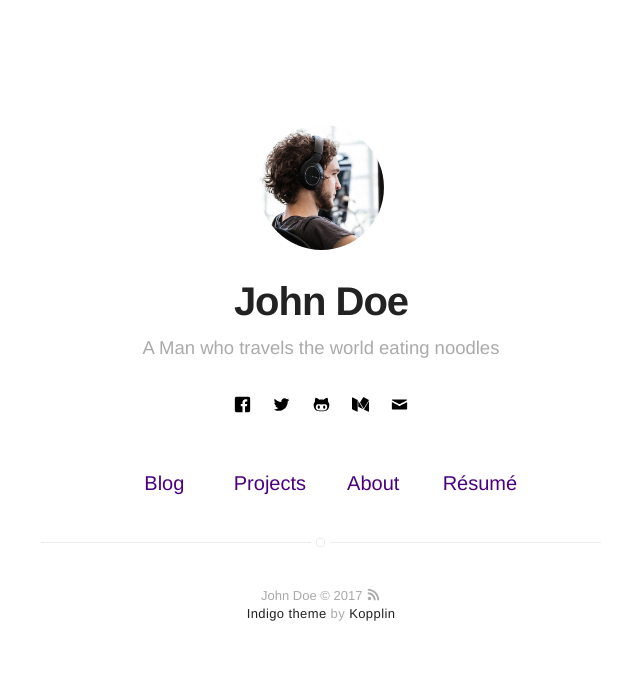
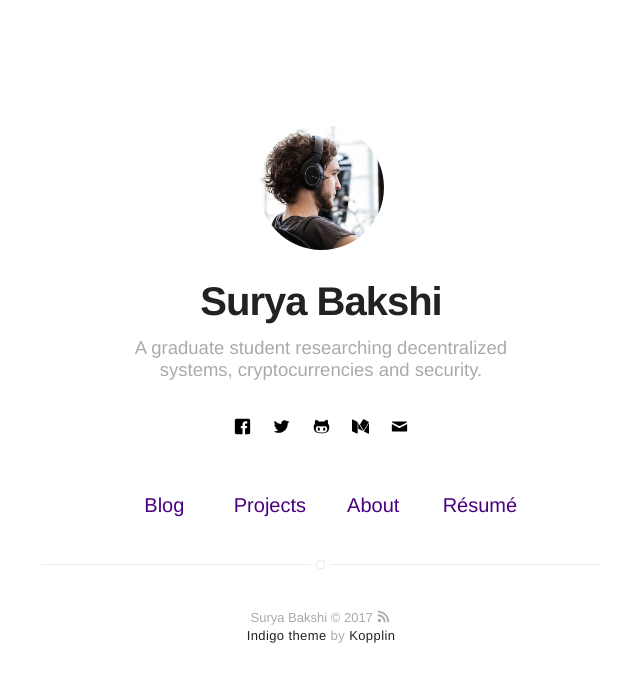
Before and after one commit to srya-b/srya-b.github.io, a Jekyll site: the page built from index.html, in a window 1280 px wide. Shown: the top 682 px of the page, without its empty margins (319-959 px from the left). Built offline with Jekyll 4.4.1, drawn with Linux system fonts in a browser that asks for light colours.

Commit message:
added basic name info

```diff
--- a/_config.yml
+++ b/_config.yml
@@ -1,6 +1,6 @@
 # main text of home
-name: John Doe
-bio: A Man who travels the world eating noodles
+name: Surya Bakshi
+bio: A graduate student researching decentralized systems, cryptocurrencies and security.
 
 # twitter summary info
 description: A blog about technology and stuff related
```
